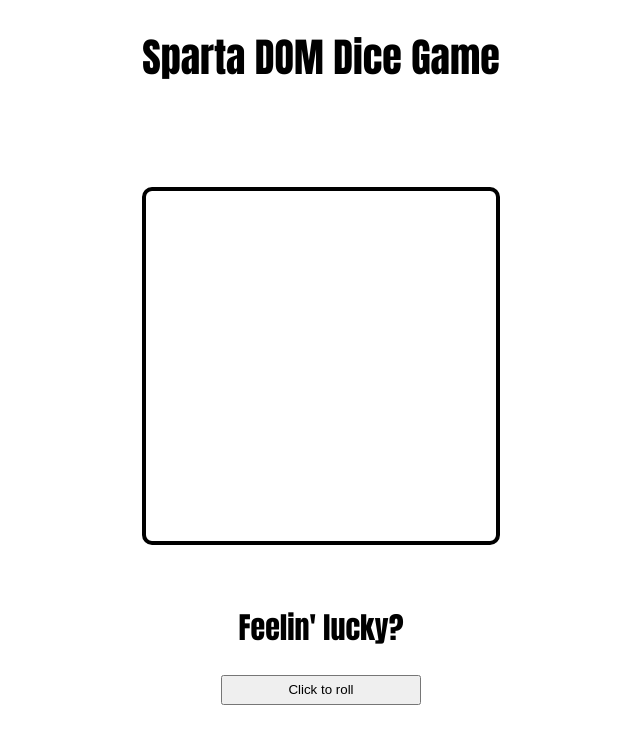
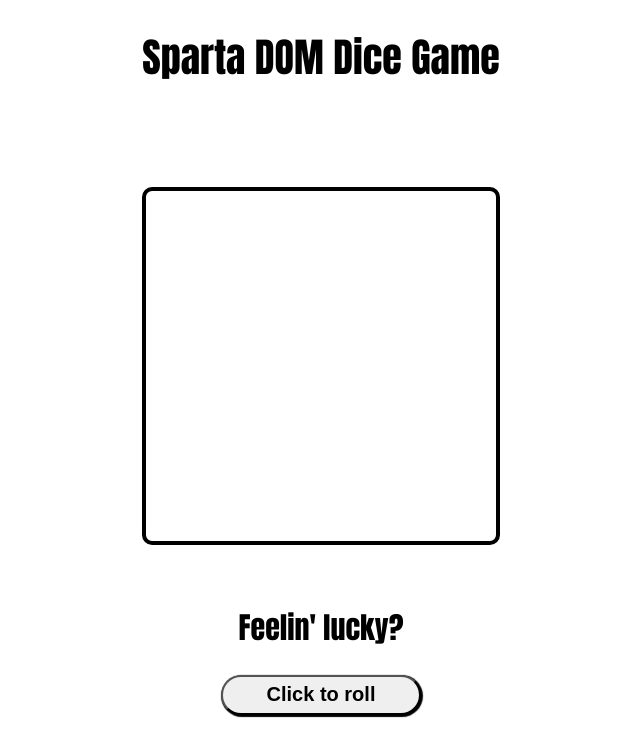
Before and after one commit to ElementalDev/sparta_dice, a plain HTML site: page dice-starter-code/index.html in a window 1280 px wide. Shown: the whole page, without its empty margins (319-959 px from the left). Drawn offline with Linux system fonts and the light colour scheme.

Commit message:
Styled button

```diff
--- a/dice-starter-code/css/index.css
+++ b/dice-starter-code/css/index.css
@@ -41,5 +41,9 @@ h2 {
   display: block;
   margin: auto;
   width: 200px;
-  height: 30px;
+  height: 40px;
+  font-size: 20px;
+  font-weight: bold;
+  border-radius: 50px;
+  box-shadow: 1px 1px 1px 1px;
 }
--- a/dice-starter-code/js/index.js
+++ b/dice-starter-code/js/index.js
@@ -10,6 +10,7 @@ function rollDice(randNum) {
   for (var i = 0; i < innerSquare.length; i++) {
     innerSquare[i].className = "innerSquare";
   }
+
   switch (randNum) {
     case 1: // When randNum is 1, change the class name to newClass
       innerSquare[4].className = newClass;
```
